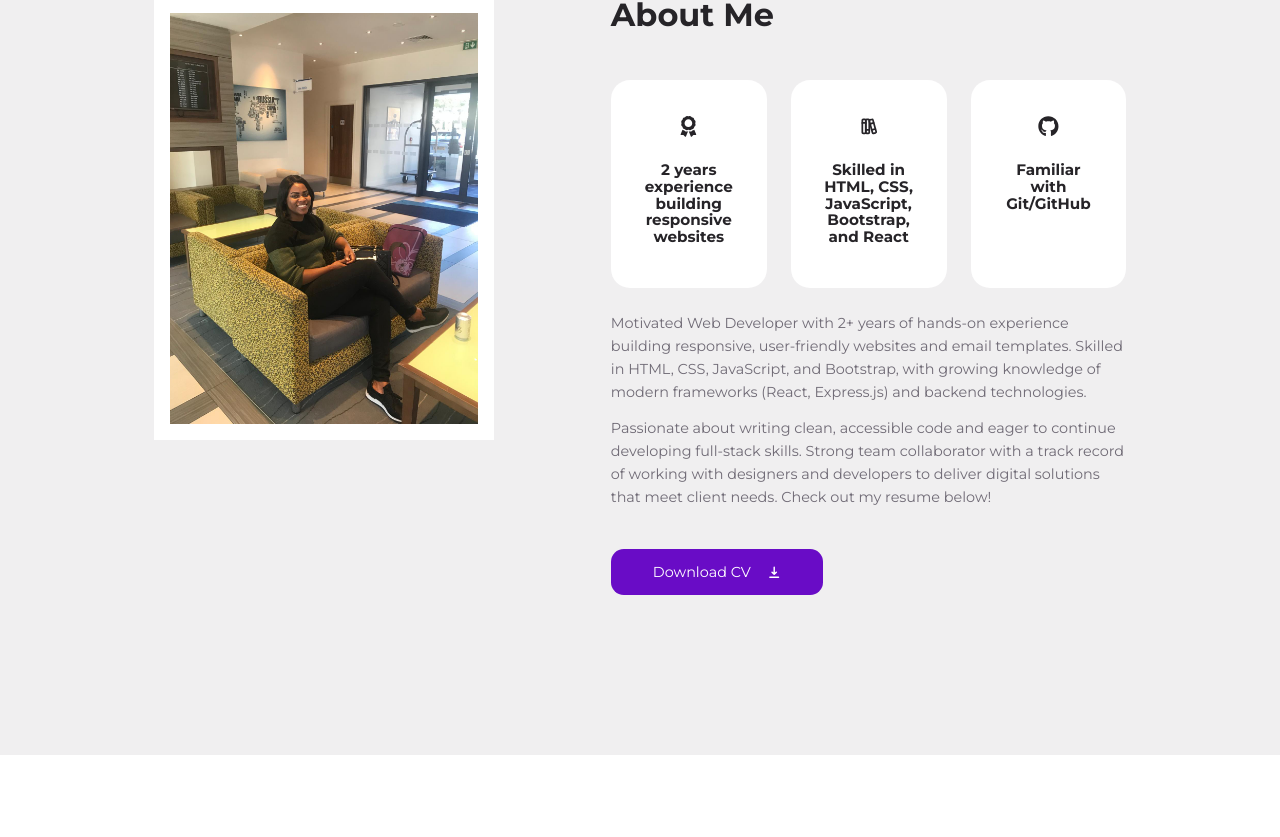
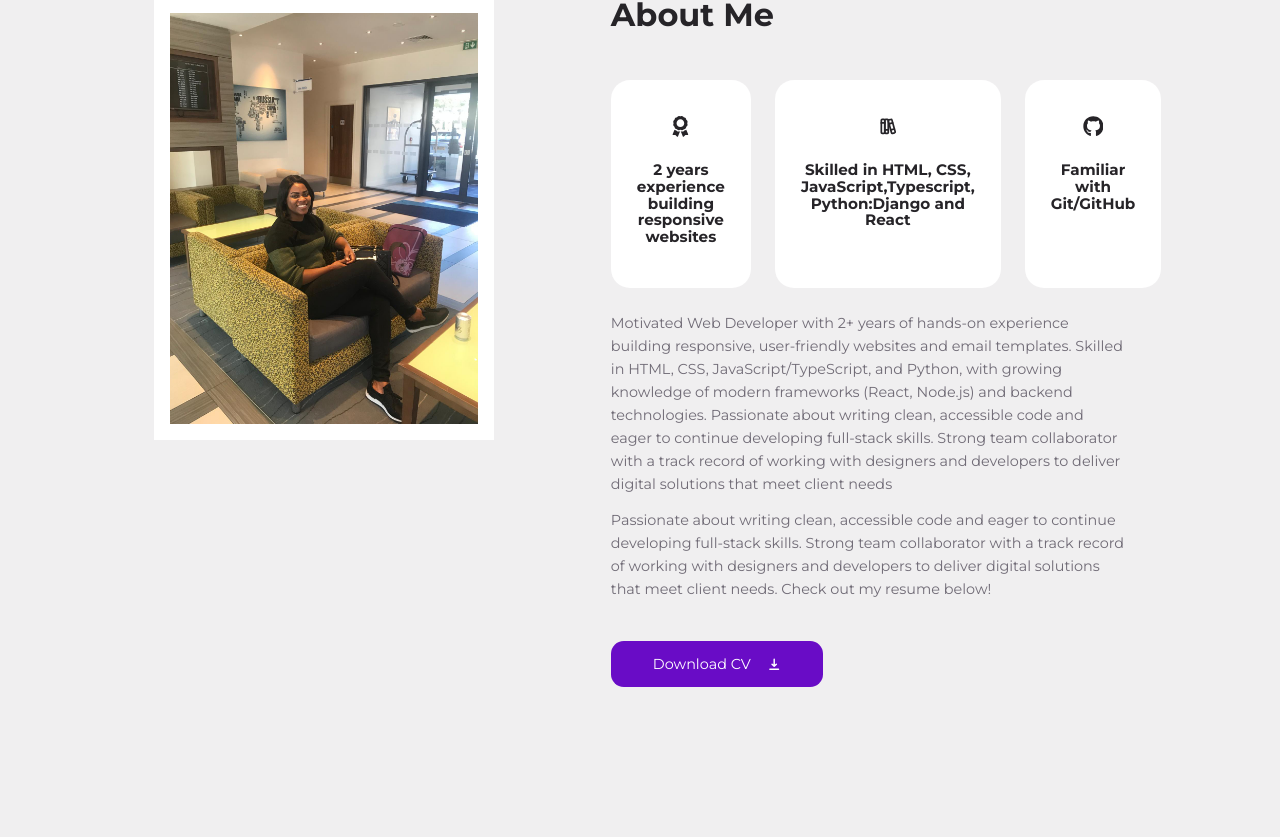
Before and after one commit to iyeme-dev/iyeme-portfolio, a React (Create React App) app: page / in a window 1280 px wide. Shown: the part 963-1800 px from the top of the page. Built offline with nearby package versions, Linux system fonts and the light colour scheme.

Commit message:
Update skills and cv

```diff
--- a/src/sections/about/About.jsx
+++ b/src/sections/about/About.jsx
@@ -28,9 +28,12 @@ const About = () => {
           <p>
             Motivated Web Developer with 2+ years of hands-on experience
             building responsive, user-friendly websites and email templates.
-            Skilled in HTML, CSS, JavaScript, and Bootstrap, with
-            growing knowledge of modern frameworks (React, Express.js) and
-            backend technologies.
+            Skilled in HTML, CSS, JavaScript/TypeScript, and Python, with
+            growing knowledge of modern frameworks (React, Node.js) and
+            backend technologies. Passionate about writing clean, accessible
+            code and eager to continue developing full-stack skills. Strong team
+            collaborator with a track record of working with designers and
+            developers to deliver digital solutions that meet client needs
           </p>
           <p>
             Passionate about writing clean, accessible code and eager to
--- a/src/sections/about/data.js
+++ b/src/sections/about/data.js
@@ -5,7 +5,7 @@ import { FaGithub } from 'react-icons/fa';
 
 const data = [
     {id: 1, icon: <FaAward/>, title: '2 years experience building responsive websites'},
-    {id: 2, icon: <TbBooks/>, title: 'Skilled in HTML, CSS, JavaScript, Bootstrap, and React'},
+    {id: 2, icon: <TbBooks/>, title: 'Skilled in HTML, CSS, JavaScript,Typescript, Python:Django and React'},
     {id: 3, icon: <FaGithub/>, title: 'Familiar with Git/GitHub'}
     ]
 
--- a/src/sections/faqs/data.js
+++ b/src/sections/faqs/data.js
@@ -2,7 +2,7 @@ const data = [
     {
       id: 1,
       question: "Code Institute, Ireland. UK",
-      answer: "Full Stack Software Developer, March 2025 - Ongoing"
+      answer: "Full Stack Software Developer, March 2025 - January 2026"
     },
     {
       id: 2,
--- a/src/sections/portfolio/data.js
+++ b/src/sections/portfolio/data.js
@@ -88,7 +88,7 @@ const data = [
     category: ["Python", "Django"],
     image: Image9,
     title: "Ecommerce site",
-    desc: "Bella Stores is a full-stack Django (Python) e-commerce shop featuring category-based browsing, detailed product pages, a fully functional shopping cart, and secure Stripe checkout for payments. I built a responsive, mobile-friendly UI with Bootstrap, implemented user account features (sign up/sign in and order management), and deployed the app as a live production site—demonstrating end-to-end skills across backend development, frontend styling, third-party API integration, and deployment.",
+    desc: "Bella Stores is a full-stack Django (Python) e-commerce shop featuring category-based browsing, a fully functional shopping cart, and secure Stripe checkout for payments. I built a responsive, mobile-friendly UI with Bootstrap, implemented user account features (sign up/sign in and order management), and deployed the app as a live production site, frontend styling, third-party API integration, and deployment.",
     demo: "https://bella-store-1b93e73638e2.herokuapp.com/",
     github: "https://github.com/iyeme-dev/bella_stores",
   },
@@ -97,7 +97,7 @@ const data = [
     category: ["Python", "Django"],
     image: Image10,
     title: "Recipe Sharing Blog",
-    desc: "Recipe-Sharing Blog is a community-driven Django (Python) web app where visitors can browse the latest recipes, filter by meal type, while authenticated users can create and manage their own recipe posts—showcasing my skills in CRUD functionality, database-backed development with PostgreSQL, and user authentication/authorization using Django Allauth. I built a responsive UI with Bootstrap 5 and Django templates, and deployed the production app to Heroku with media/static assets stored on AWS S3.",
+    desc: "Recipe-Sharing Blog is a community-driven Django (Python) web app where visitors can browse the latest recipes, filter by meal type, while authenticated users can create and manage their own recipe posts—showcasing my skills in CRUD functionality, database-backed development with PostgreSQL, and user authentication/authorization using Django Allauth. The app was deployed via Heroku with media/static assets stored on AWS S3.",
     demo: "https://our-recipe-app-368893a37080.herokuapp.com/",
     github: "https://github.com/iyeme-dev/recipe-blog",
   },
```
Also changed, not shown: 1 other file (tests, documents, lock files or other folders).
